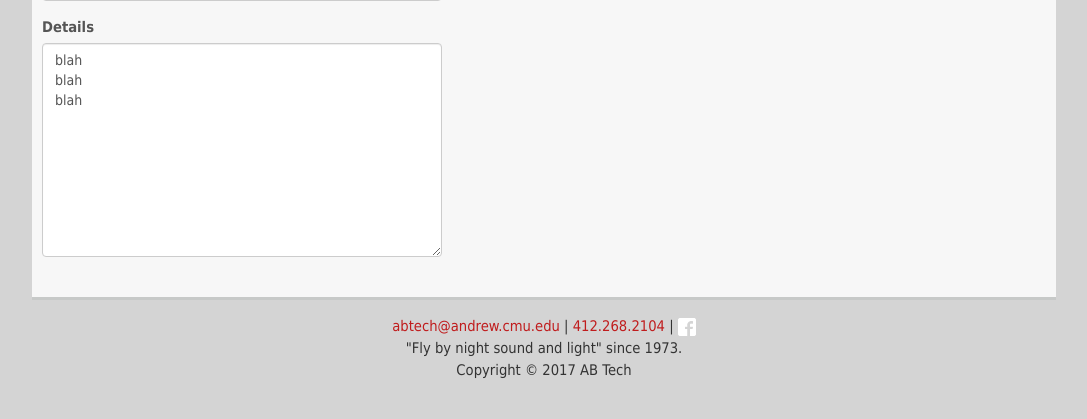
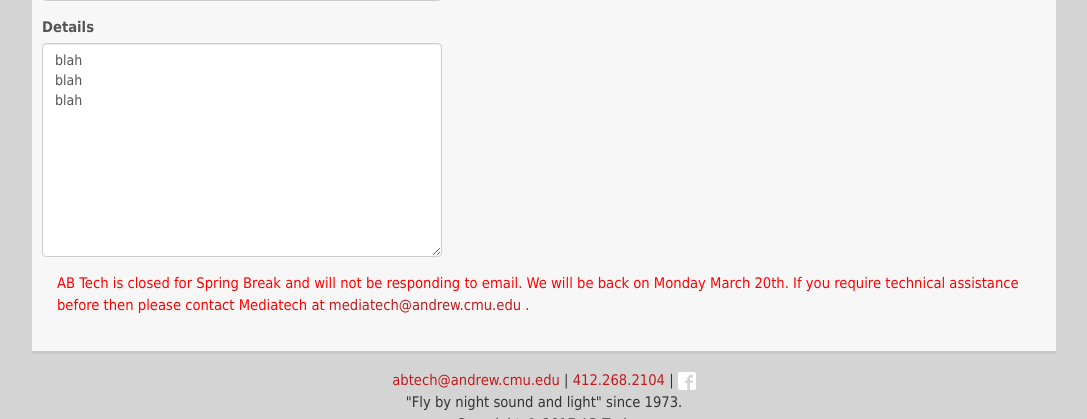
Before and after one commit to ABTech/abtech.org, a Django app: page /request in a window 1280 px wide. Shown: the part 917-1336 px from the top of the page, without its empty margins (96-1183 px from the left). Run offline with Django 3.2, Linux system fonts and the light colour scheme; some libraries are stand-ins or nearby versions.

Commit message:
Closed for spring break

```diff
--- a/templates/request.html
+++ b/templates/request.html
@@ -18,6 +18,7 @@
   <form action="{% url 'website:request' %}" method="post" class="form-horizontal">
     {%  csrf_token %}
     {% bootstrap_form form layout="horizontal" %}
+    <p style="color:red"> AB Tech is closed for Spring Break and will not be responding to email.  We will be back on Monday March 20th. If you require technical assistance before then please contact Mediatech at <a href="mailto:mediatech@andrew.cmu.edu">mediatech@andrew.cmu.edu </a>.</p>
     {% buttons submit='Submit' layout='horizontal' %}{% endbuttons %}
   </form>
 {% endblock %}
```
